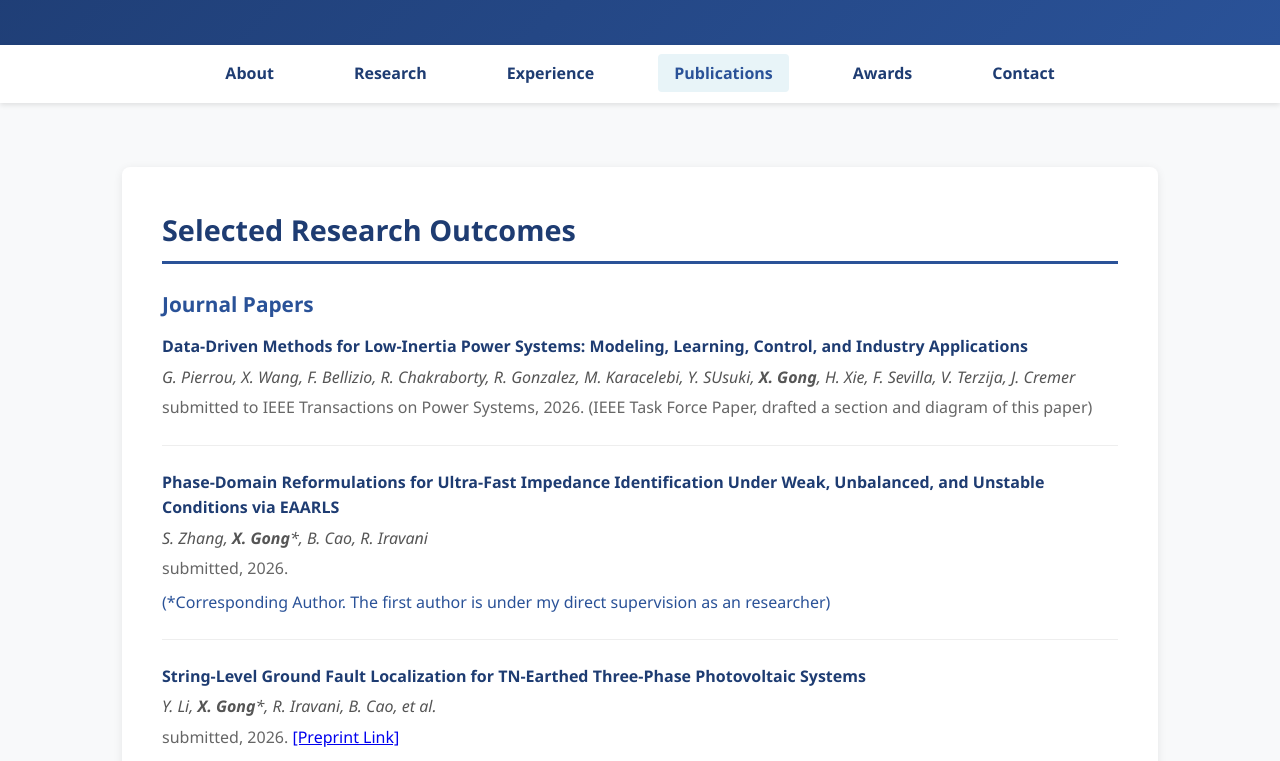
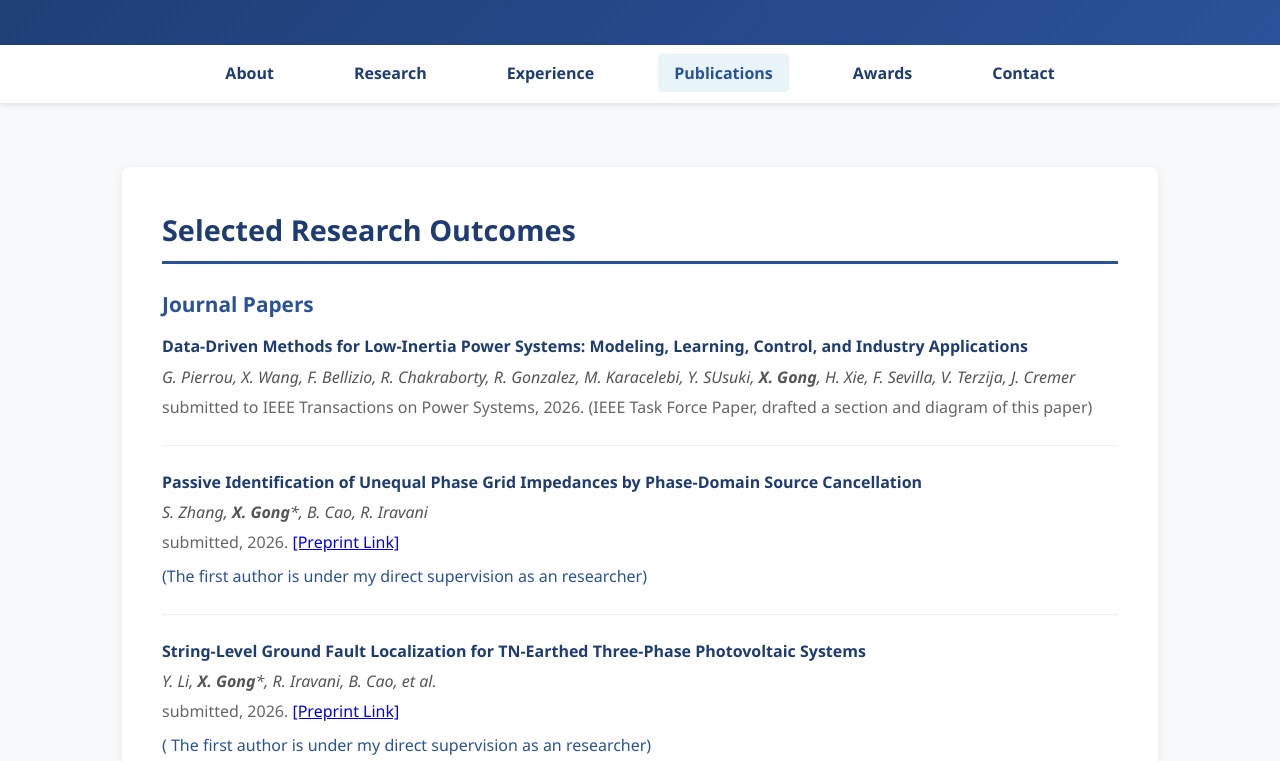
Before and after one commit to nash13123/xungong, a plain HTML site: page publications.html in a window 1280 px wide. Shown: the part 184-945 px from the top of the page. Drawn offline with Linux system fonts and the light colour scheme.

Commit message:
syang paper

```diff
--- a/publications.html
+++ b/publications.html
@@ -183,17 +183,17 @@
             </div>
 
             <div class="publication">
-                <div class="pub-title">Phase-Domain Reformulations for Ultra-Fast Impedance Identification Under Weak, Unbalanced, and Unstable Conditions via EAARLS</div>
+                <div class="pub-title">Passive Identification of Unequal Phase Grid Impedances by Phase-Domain Source Cancellation</div>
                 <div class="pub-authors">S. Zhang, <strong>X. Gong</strong>*, B. Cao, R. Iravani</div>
-                <div class="pub-venue">submitted, 2026. </div>
-                <p style="margin-top: 0.5rem; color: #2a5298;">(*Corresponding Author. The first author is under my direct supervision as an researcher)</p>
+                <div class="pub-venue">submitted, 2026. <a href="https://arxiv.org/abs/2610.38131" target="_blank">[Preprint Link]</a></p></div>
+                <p style="margin-top: 0.5rem; color: #2a5298;">(The first author is under my direct supervision as an researcher)</p>
             </div>
 
             <div class="publication">
                 <div class="pub-title">String-Level Ground Fault Localization for TN-Earthed Three-Phase Photovoltaic Systems</div>
                 <div class="pub-authors">Y. Li, <strong>X. Gong</strong>*, R. Iravani, B. Cao, et al.</div>
                 <div class="pub-venue">submitted, 2026.  <a href="https://arxiv.org/abs/2602.12289" target="_blank">[Preprint Link]</a></p></div>
-                <p style="margin-top: 0.5rem; color: #2a5298;">(*Corresponding Author. The first author is under my direct supervision as an researcher)</p>
+                <p style="margin-top: 0.5rem; color: #2a5298;">( The first author is under my direct supervision as an researcher)</p>
             </div>
 
             <div class="publication">
```
